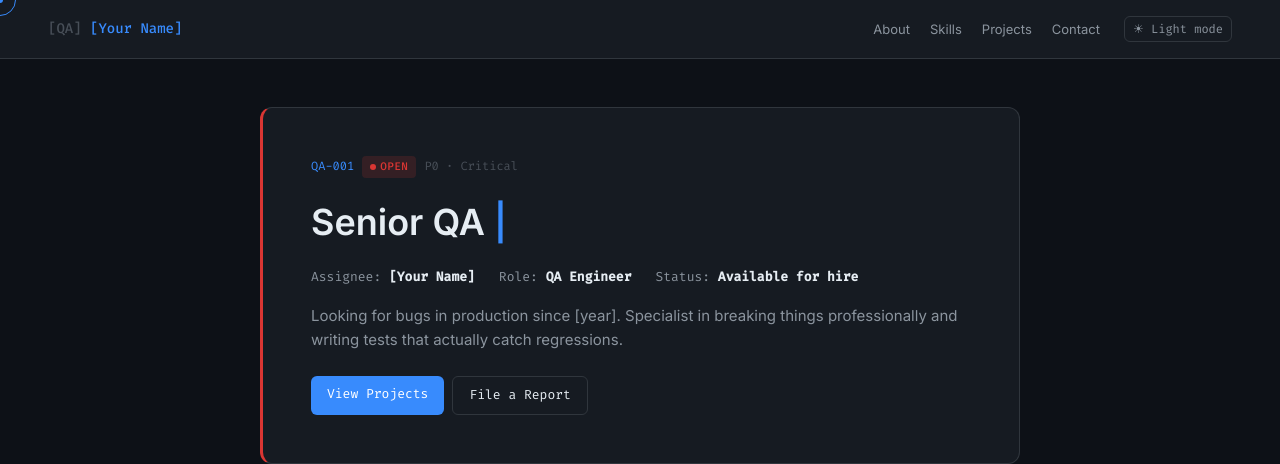
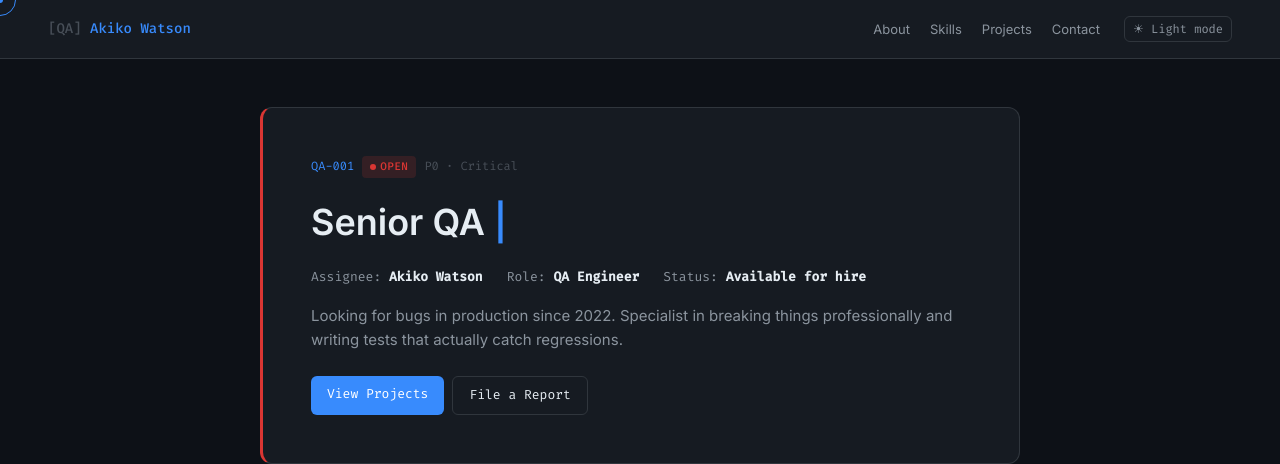
Before and after one commit to uhhkiko/qa-portfolio-akiko, a website with bundled scripts: page src/index.html in a window 1280 px wide. Shown: the top 464 px of the page. Built offline with nearby package versions, Linux system fonts and the light colour scheme.

Commit message:
add name

```diff
--- a/src/index.html
+++ b/src/index.html
@@ -15,7 +15,7 @@
 <body>
     <header>
         <nav>
-          <span class="logo">[Your Name]</span>
+          <span class="logo">Akiko Watson</span>
           <ul>
             <li><a href="#about">About</a></li>
             <li><a href="#skills">Skills</a></li>
@@ -39,13 +39,13 @@
         </h1>
 
         <div class="ticket-meta">
-          <span>Assignee: <strong>[Your Name]</strong></span>
+          <span>Assignee: <strong>Akiko Watson</strong></span>
           <span>Role: <strong>QA Engineer</strong></span>
           <span>Status: <strong>Available for hire</strong></span>
         </div>
 
         <div class="ticket-description">
-          <p>Looking for bugs in production since [year]. Specialist in breaking things professionally and writing tests that actually catch regressions.</p>
+          <p>Looking for bugs in production since 2022. Specialist in breaking things professionally and writing tests that actually catch regressions.</p>
         </div>
 
         <div class="hero-actions">
```
